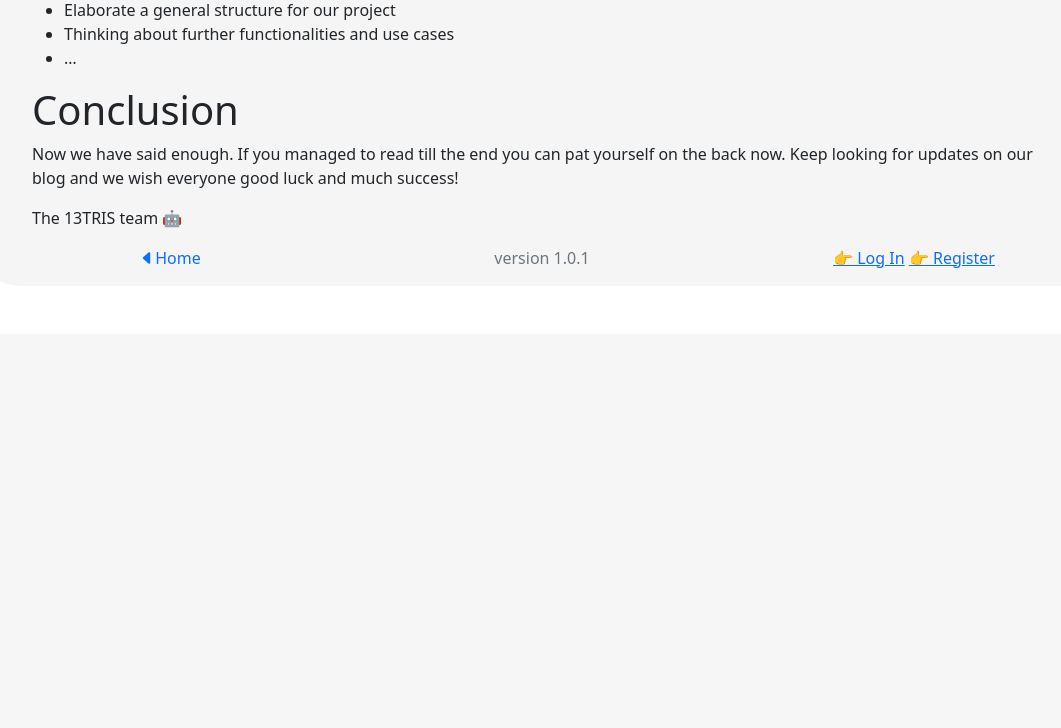
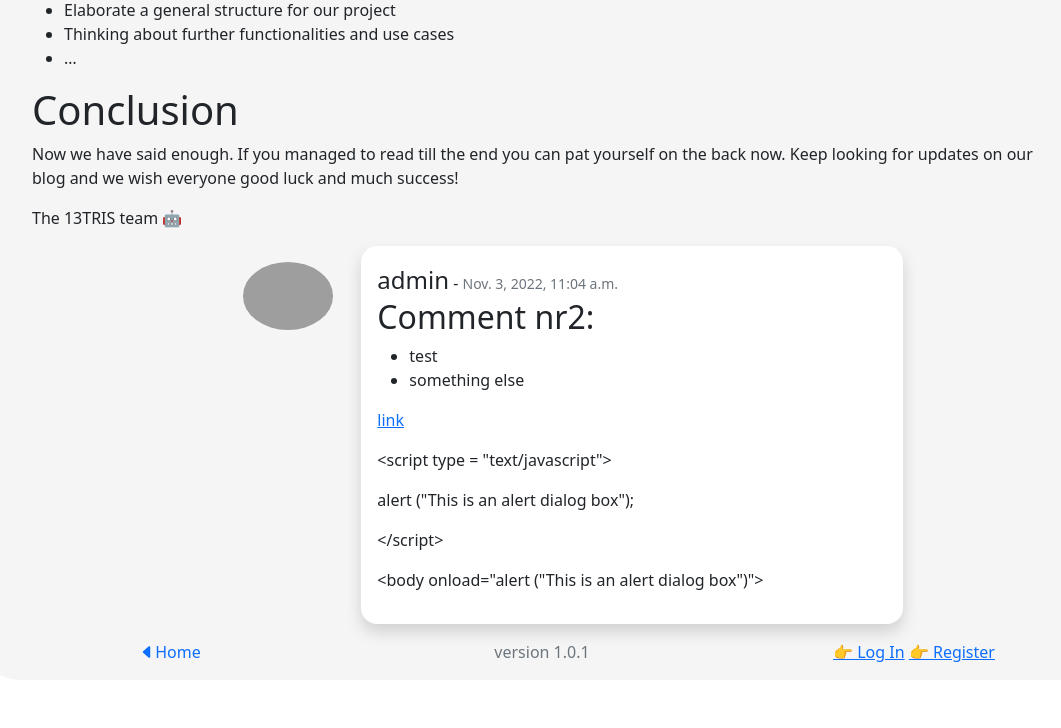
Before and after one commit to MKrabs/Blog, a Django app: page /post/1/ in a window 1280 px wide. Shown: the part 2773-3501 px from the top of the page, without its empty margins (98-1159 px from the left). Before the commit the page ends 3041 px from the top, so only its background shows below. Run offline with Django 3.2, Linux system fonts and the light colour scheme; data comes from the database, SQL or seed files in the repository; both versions use the stored data as it was after the commit; some libraries are stand-ins or nearby versions; grey boxes are pictures that could not be loaded.

Commit message:
feat: Comments
You can now have comments under a post

```diff
--- a/blog/admin.py
+++ b/blog/admin.py
@@ -2,8 +2,10 @@ from django.contrib import admin
 
 # Register your models here.
 
-from .models import Post, Project, Tag
+from .models import Post, Project, Tag, Comment, Profile
 
 admin.site.register(Post)
 admin.site.register(Project)
 admin.site.register(Tag)
+admin.site.register(Comment)
+admin.site.register(Profile)
--- a/blog/models.py
+++ b/blog/models.py
@@ -1,7 +1,25 @@
 from django.db import models
 from django.contrib.auth.models import User
+from django.db.models.signals import post_save
+from django.dispatch import receiver
 
-# Create your models here.
+
+class Profile(models.Model):
+    user = models.OneToOneField(User, on_delete=models.CASCADE)
+    bio = models.TextField(max_length=500, blank=True)
+    location = models.CharField(max_length=30, blank=True)
+    picture = models.ImageField(blank=True, upload_to='profile_pictures')
+
+
+@receiver(post_save, sender=User)
+def create_user_profile(sender, instance, created, **kwargs):
+    if created:
+        Profile.objects.create(user=instance)
+
+
+@receiver(post_save, sender=User)
+def save_user_profile(sender, instance, **kwargs):
+    instance.profile.save()
 
 
 class Tag(models.Model):
--- a/blog/views.py
+++ b/blog/views.py
@@ -5,7 +5,7 @@ from django.shortcuts import render, redirect
 from django.core.paginator import Paginator, EmptyPage
 from django.contrib.auth.forms import UserCreationForm
 from blog.forms import CreateUserForm
-
+import bleach
 from .models import Post, Tag, Comment
 
 
@@ -54,9 +54,12 @@ def index(request, page=1):
 
 def post(request, post_id):
     blog_post = Post.objects.get(pk=post_id)
-    comments = Comment.objects.all()
+    comments = Comment.objects.filter(post_id=post_id)
 
-    body = markdown.markdown(blog_post.body, extensions=['tables'])
+    body = marker(blog_post.body)
+
+    for c in comments:
+        c.body = marker(c.body)
 
     context = {
         'post': blog_post,
@@ -74,3 +77,18 @@ def create_post(request):
 def page_not_found(request, pattern):
     context = {'broken': pattern}
     return render(request, 'blog/404.html', context)
+
+
+def marker(text):
+    return markdown.markdown(
+        bleacher(text),
+        extensions=['tables']
+    )
+
+
+def bleacher(text):
+    return bleach.clean(
+        text,
+        tags=['b', 'img', 'iframe'],
+        attributes=['class', 'href', 'src', 'style', 'width', 'height']
+    )
--- a/djangoProject/settings.py
+++ b/djangoProject/settings.py
@@ -121,6 +121,9 @@ STATIC_URL = '/static/'
 STATICFILES_DIRS = [os.path.join(BASE_DIR, 'static'), ]
 STATIC_ROOT = os.path.join(BASE_DIR, 'staticfiles')
 
+MEDIA_URL = '/media/'
+MEDIA_ROOT = os.path.join(BASE_DIR, 'media')
+
 # Default primary key field type
 # https://docs.djangoproject.com/en/3.2/ref/settings/#default-auto-field
 
--- a/djangoProject/urls.py
+++ b/djangoProject/urls.py
@@ -16,9 +16,10 @@ Including another URLconf
 from django.contrib import admin
 from django.urls import path, include
 from django.conf.urls import handler404
-
+from django.conf.urls.static import static
 import blog.views
 from blog import views
+from djangoProject import settings
 
 urlpatterns = [
     path('admin/', admin.site.urls),
@@ -29,13 +30,10 @@ urlpatterns = [
     path('', views.index, name='home'),
     path('<int:page>', views.index),
     path('<int:page>/', views.index),
+    path('post/<int:post_id>/', views.post, name='post'),
 
-    # ex: /blog/
     path('new/', views.index, name='new'),
-    # ex: /blog/5/
-    path('post/<int:post_id>/', views.post, name='post'),
-    # ex: /blog/5/
     path('create/', views.create_post, name='create'),
 
     path('<str:pattern>', views.page_not_found, name='404'),
-]
+] + static(settings.MEDIA_URL, document_root=settings.MEDIA_ROOT)
--- /dev/null
+++ b/templates/blog/comment.html
@@ -0,0 +1,18 @@
+<!-- Comment {{ comment.author }} -->
+
+{% load static %}
+
+<div class="row d-flex justify-content-center m-3">
+    <div class="col-12 col-md-2 text-lg-end text-center">
+
+        <img src="{{ comment.author.profile.picture.url }}" class="img-fluid rounded-circle p-3" style="max-height: 100px">
+
+    </div>
+    <div class="col-12 col-md-6 bg-body rounded-4 p-3 shadow">
+
+        <span class="fs-4">{{ comment.author }}</span> - <small class="text-muted pb-0">{{ comment.time }}</small>
+        <div>{{ comment.body | safe }}</div>
+
+
+    </div>
+</div>
--- a/templates/blog/post.html
+++ b/templates/blog/post.html
@@ -15,4 +15,7 @@
     <div class="container px-5 text-decoration-none">
         {{ body_html | safe }}
     </div>
+            {% for co in comments %}
+                {% include 'blog/comment.html' with comment=co %}
+            {% endfor %}
 {% endblock %}
```
Also changed, not shown: db.sqlite3.
